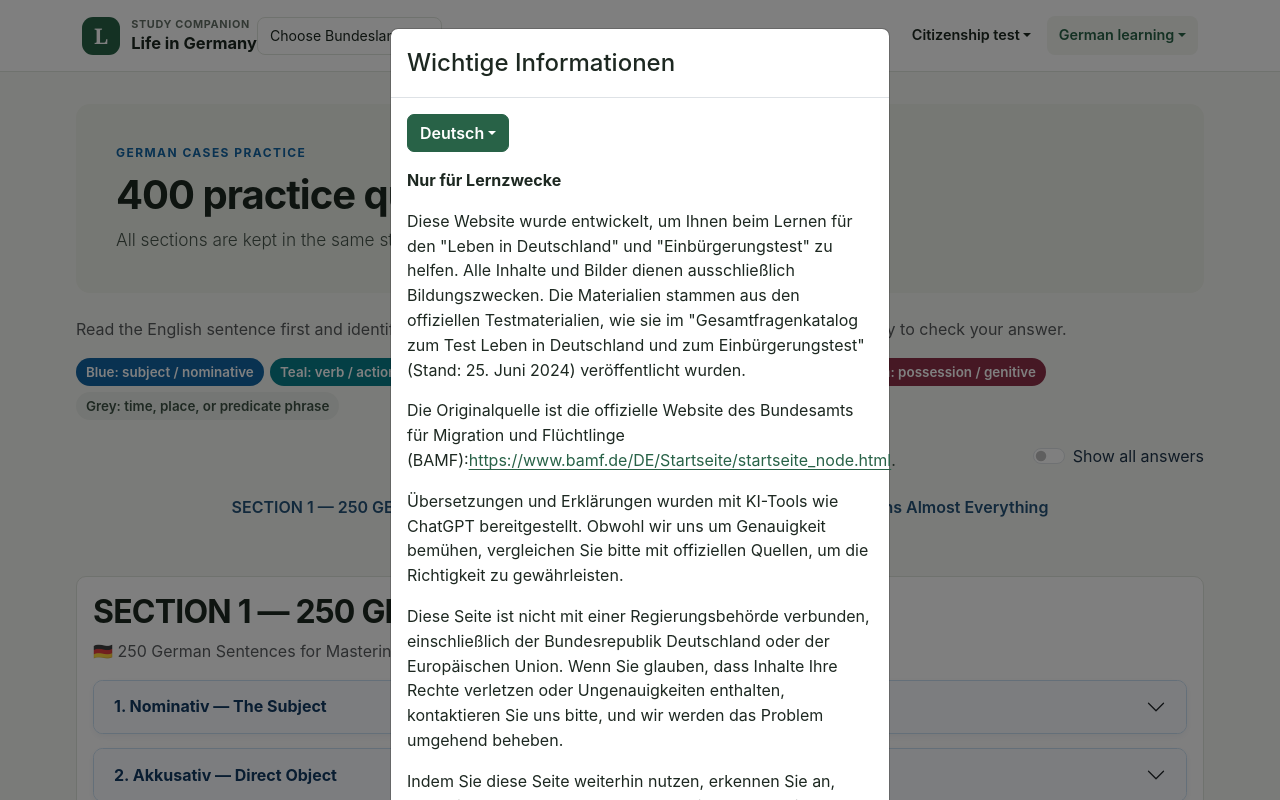
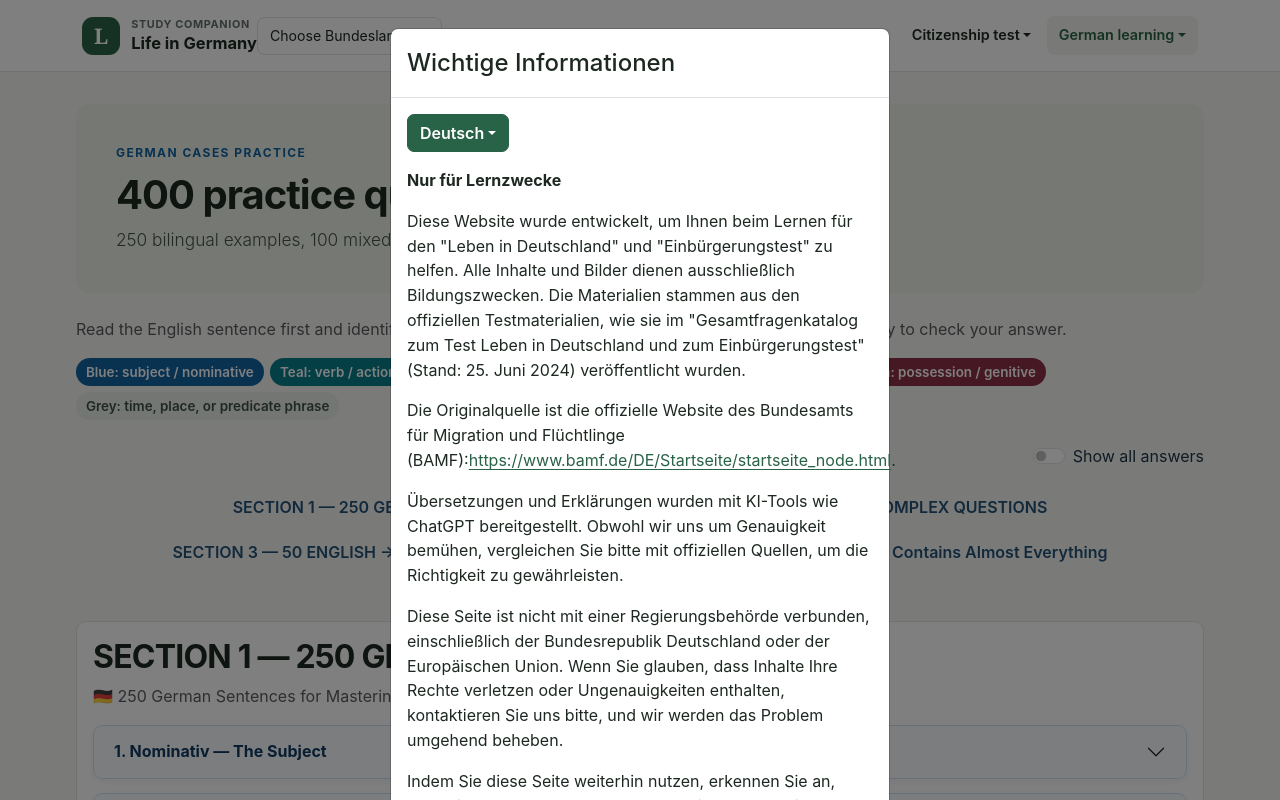
Before and after one commit to Prashant0690/einbuergerungstest-deutschlernen, a React (Create React App) app: page /einbuergerungstest-deutschlernen/german-cases-practice in a window 1280 px wide. Shown: the top 800 px of the page. Built offline with nearby package versions, Linux system fonts and the light colour scheme.

Commit message:
Show complete cases practice and correct dative note

```diff
--- a/src/pages/GermanCasesPracticePage.js
+++ b/src/pages/GermanCasesPracticePage.js
@@ -253,11 +253,9 @@ function GermanCasesPracticePage() {
 
   const parsedText = useMemo(() => parseDocument(practiceDocument), []);
   const { intro, sections } = useMemo(() => {
-    const section1 = parsedText.sections.find((section) => section.id === "section-1");
-
     return {
       intro: parsedText.intro,
-      sections: [section1, ONE_SENTENCE_SECTION].filter(Boolean),
+      sections: [...parsedText.sections, ONE_SENTENCE_SECTION],
     };
   }, [parsedText]);
 
@@ -266,7 +264,7 @@ function GermanCasesPracticePage() {
       <header className="cases-practice-hero">
         <p className="cases-eyebrow">GERMAN CASES PRACTICE</p>
         <h1>400 practice questions and answers</h1>
-        <p className="lead mb-0">All sections are kept in the same structure as your source document.</p>
+        <p className="lead mb-0">250 bilingual examples, 100 mixed case questions, and 50 translation exercises.</p>
       </header>
 
           <p className="mt-4 mb-2 text-muted">
```
Also changed, not shown: src/data/German_Cases_400_Practice_Questions.json (+1 -1 lines), public/data/German_Cases_400_Practice_Questions.txt.
